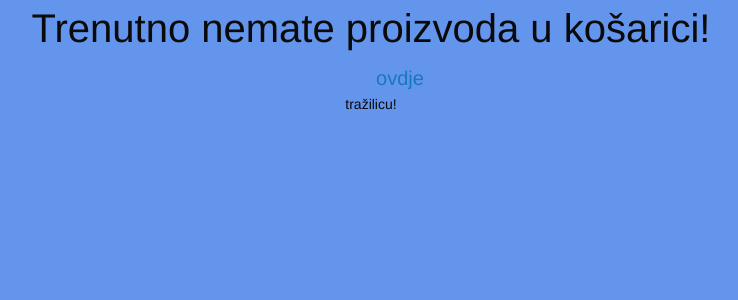
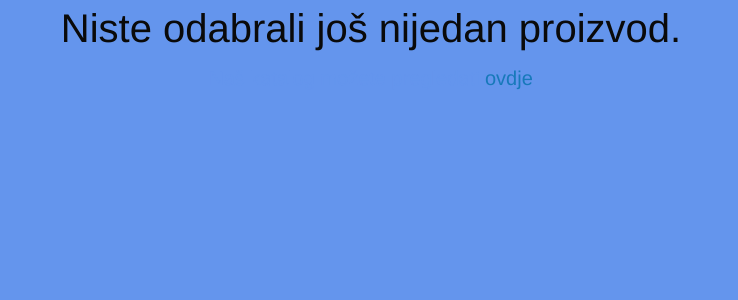
Before and after one commit to KHegedus1/ZavrsniRad2-PP24-20.4.2022., a PHP site: template app/view/privatno/narudzbe/index.phtml in a window 1280 px wide. Shown: the top 300 px of the page, without its empty margins (269-1007 px from the left). Run offline with PHP 8.4, Linux system fonts and the light colour scheme; the template is opened without the code that fills it, so the values that code supplies are empty.

Commit message:
dorada viewa za kosaricu

```diff
--- a/app/view/privatno/narudzbe/index.phtml
+++ b/app/view/privatno/narudzbe/index.phtml
@@ -1,8 +1,8 @@
  <div class="shoppingorder">
     <?php if (empty($narudzba)) : ?>
         <div class="no-cart text-center">
-            <h2>Trenutno nemate proizvoda u košarici!</h2>
-            <h5>Pogledajte cijelu ponudu <a href="<?= App::config('url'); ?>proizvod/">ovdje</a> ili unesite pojam u <label class="no-cart-search" for="search">tražilicu!</label></h5>
+            <h2>Niste odabrali još nijedan proizvod.</h2>
+            <h5>Naš katalog možete pregledati <a href="<?= App::config('url'); ?>proizvod/">ovdje</a><label class="no-cart-search" for="search"></label></h5>
         </div>
     <?php else : ?>
         <h2>Vaša košarica.</h2>
```
